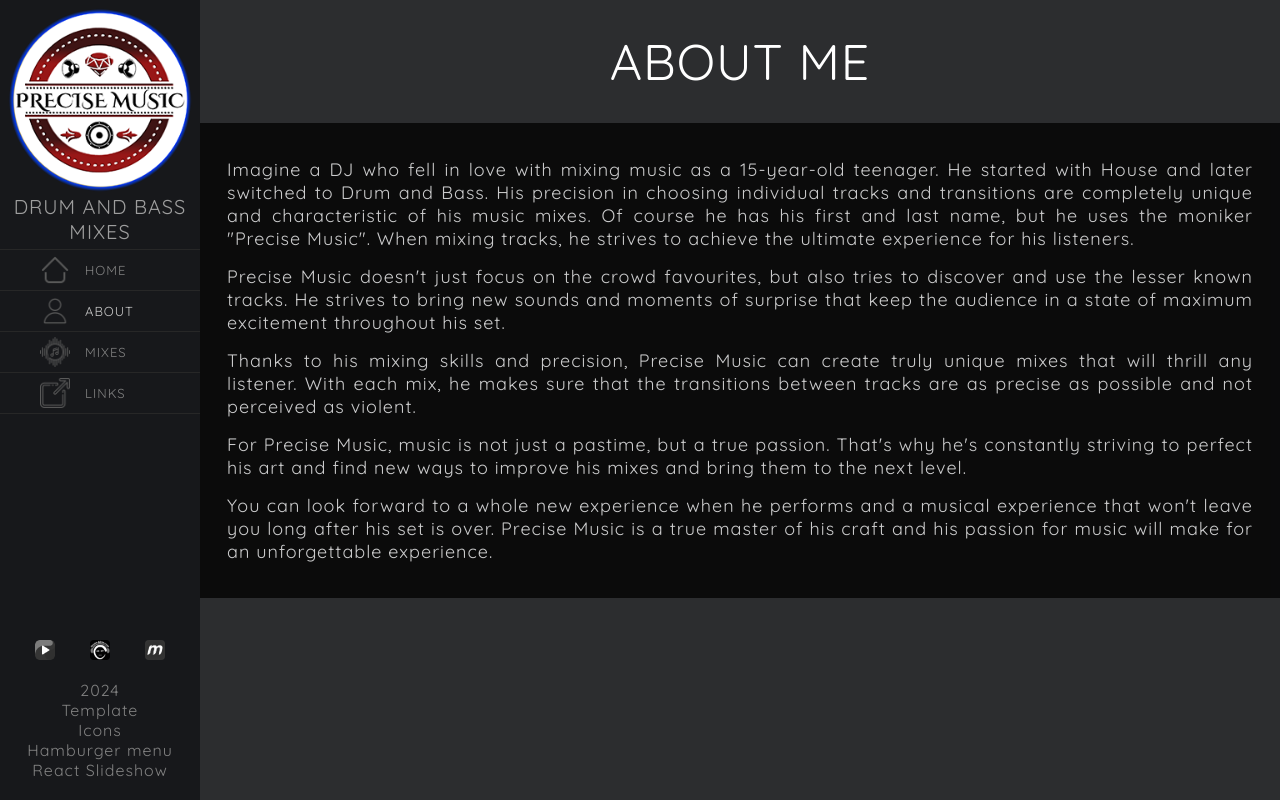
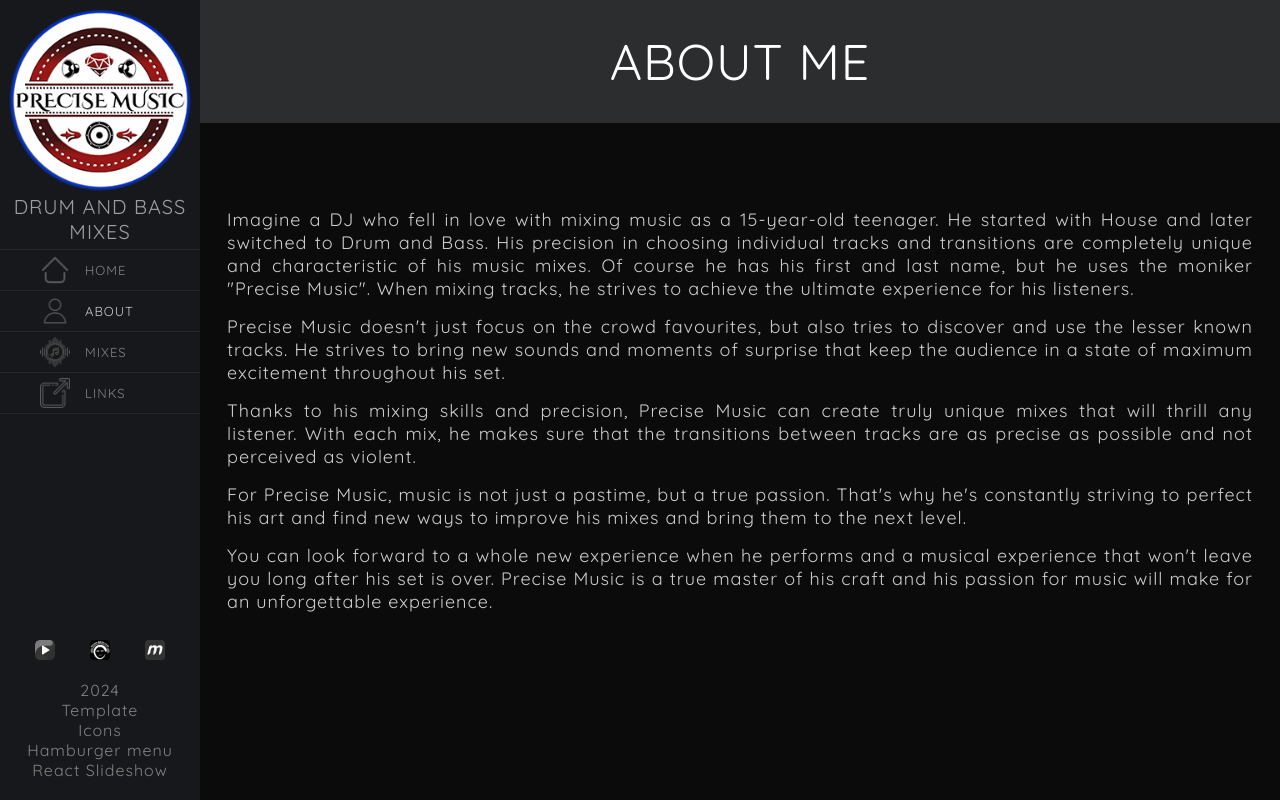
Before and after one commit to matejvalocky/precise-music-react, a React (Create React App) app: page /about in a window 1280 px wide. Built offline with nearby package versions, Linux system fonts and the light colour scheme.

Commit message:
.aboutWrapper{         margin-top: 50px;         margin-bottom: 200px;     } pre všetky šírky obrazovky

```diff
--- a/src/components/AboutContent.css
+++ b/src/components/AboutContent.css
@@ -23,7 +23,11 @@
     color: white;
     width: 500px;
     text-align: justify;
+    margin-top: 50px;
+    margin-bottom: 200px;
 }
+
+
 
 .aboutWrapper h2{
     color: white;
--- a/src/components/AboutContentQueries.css
+++ b/src/components/AboutContentQueries.css
@@ -27,6 +27,8 @@
         color: white;
         width: 500px;
         text-align: justify;
+        margin-top: 50px;
+        margin-bottom: 200px;
 
     }
 
@@ -61,6 +63,8 @@
         color: white;
         width: 95%;
         text-align: justify;
+        margin-top: 50px;
+        margin-bottom: 200px;
 
     }
 
```
